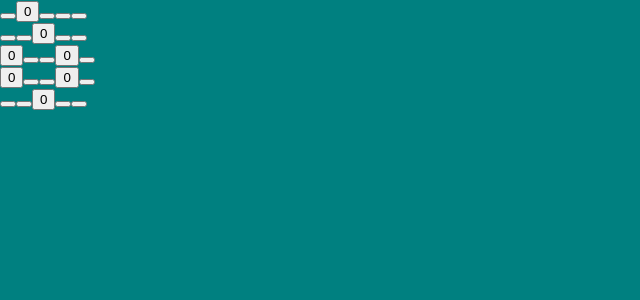
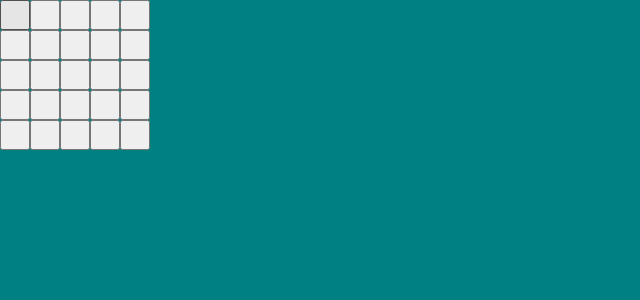
Before and after one commit to juanigaray/CRA-ts-minesweeper, a React (Create React App) app: page / in a window 1280 px wide. Shown: the top 300 px of the page, without its empty margins (0-640 px from the left). Built offline with nearby package versions, Linux system fonts and the light colour scheme.

Commit message:
Mapped the board state to the squares that represent it

```diff
--- a/src/Components/Board/Board.tsx
+++ b/src/Components/Board/Board.tsx
@@ -1,10 +1,7 @@
 import React from "react";
 import "./Board.scss";
 import { selectors } from "../../Redux/reducers/board/board";
-import {
-  BoardState,
-  SquareMatrix,
-} from "../../Redux/reducers/board/board-interfaces";
+import { SquareMatrix } from "../../Redux/reducers/board/board-interfaces";
 import { connect } from "react-redux";
 import SquareRow from "../SquareRow/SquareRow";
 import { AppState } from "../../Redux/AppState";
@@ -20,8 +17,8 @@ const mapStateToProps = (state: AppState) => ({
 const Board = ({ boardSquares }: Props) => {
   return (
     <div className="Board">
-      {boardSquares?.map((row) => (
-        <SquareRow row={row} />
+      {boardSquares?.map((row, index) => (
+        <SquareRow key={index} row={row} rowIndex={index} />
       ))}
     </div>
   );
--- a/src/Components/Square/Square.scss
+++ b/src/Components/Square/Square.scss
@@ -0,0 +1,6 @@
+.Square {
+  width: 30px;
+  height: 30px;
+  margin: 0;
+  padding: 0;
+}
--- a/src/Components/Square/Square.tsx
+++ b/src/Components/Square/Square.tsx
@@ -4,18 +4,54 @@ import {
   SquareContent,
 } from "../../Redux/reducers/board/board-interfaces";
 import "./Square.scss";
+import { squareWasClicked } from "../../Redux/reducers/board/events";
+import { connect } from "react-redux";
+
+interface SquareCoords {
+  rowIndex: number;
+  colIndex: number;
+}
 
 interface Props {
   content: SquareContent;
   uncoveredState: SquareState;
+  rowIndex: number;
+  colIndex: number;
+  onClickSquare: (coords: SquareCoords) => void;
 }
 
-const Square = ({ content, uncoveredState }: Props) => {
+const mapDispatchToProps = (dispatch: any) => ({
+  onClickSquare: ({ rowIndex, colIndex }: SquareCoords) => {
+    dispatch(
+      squareWasClicked({
+        iIndex: rowIndex,
+        jIndex: colIndex,
+      })
+    );
+  },
+});
+
+const Square = ({
+  onClickSquare,
+  content,
+  uncoveredState,
+  rowIndex,
+  colIndex,
+}: Props) => {
   return (
-    <button type="button" className="Square">
+    <button
+      type="button"
+      className="Square"
+      onClick={() =>
+        onClickSquare({
+          rowIndex,
+          colIndex,
+        })
+      }
+    >
       {uncoveredState === SquareState.Clicked ? content : ""}
     </button>
   );
 };
 
-export default Square;
+export default connect(null, mapDispatchToProps)(Square);
--- a/src/Components/SquareRow/SquareRow.scss
+++ b/src/Components/SquareRow/SquareRow.scss
@@ -0,0 +1,4 @@
+.SquareRow {
+  display: flex;
+  flex-direction: row;
+}
--- a/src/Components/SquareRow/SquareRow.tsx
+++ b/src/Components/SquareRow/SquareRow.tsx
@@ -5,13 +5,20 @@ import Square from "../Square/Square";
 
 interface Props {
   row: ModelSquareRow;
+  rowIndex: number;
 }
 
-const SquareRow = ({ row }: Props) => {
+const SquareRow = ({ row, rowIndex }: Props) => {
   return (
     <div className="SquareRow">
-      {row.map((square) => (
-        <Square content={square.content} uncoveredState={square.state} />
+      {row.map((square, index) => (
+        <Square
+          key={index}
+          content={square.content}
+          uncoveredState={square.state}
+          rowIndex={rowIndex}
+          colIndex={index}
+        />
       ))}
     </div>
   );
--- a/src/Redux/reducers/board/board.ts
+++ b/src/Redux/reducers/board/board.ts
@@ -21,8 +21,8 @@ function randomEnum<T>(anEnum: T): T[keyof T] {
 }
 
 const getRandomSquare = (): Square => ({
-  content: SquareContent.Nothing,
-  state: randomEnum(SquareState),
+  content: randomEnum(SquareContent),
+  state: SquareState.Unclicked,
 });
 
 const getRandomRow = (): SquareRow => {
```
